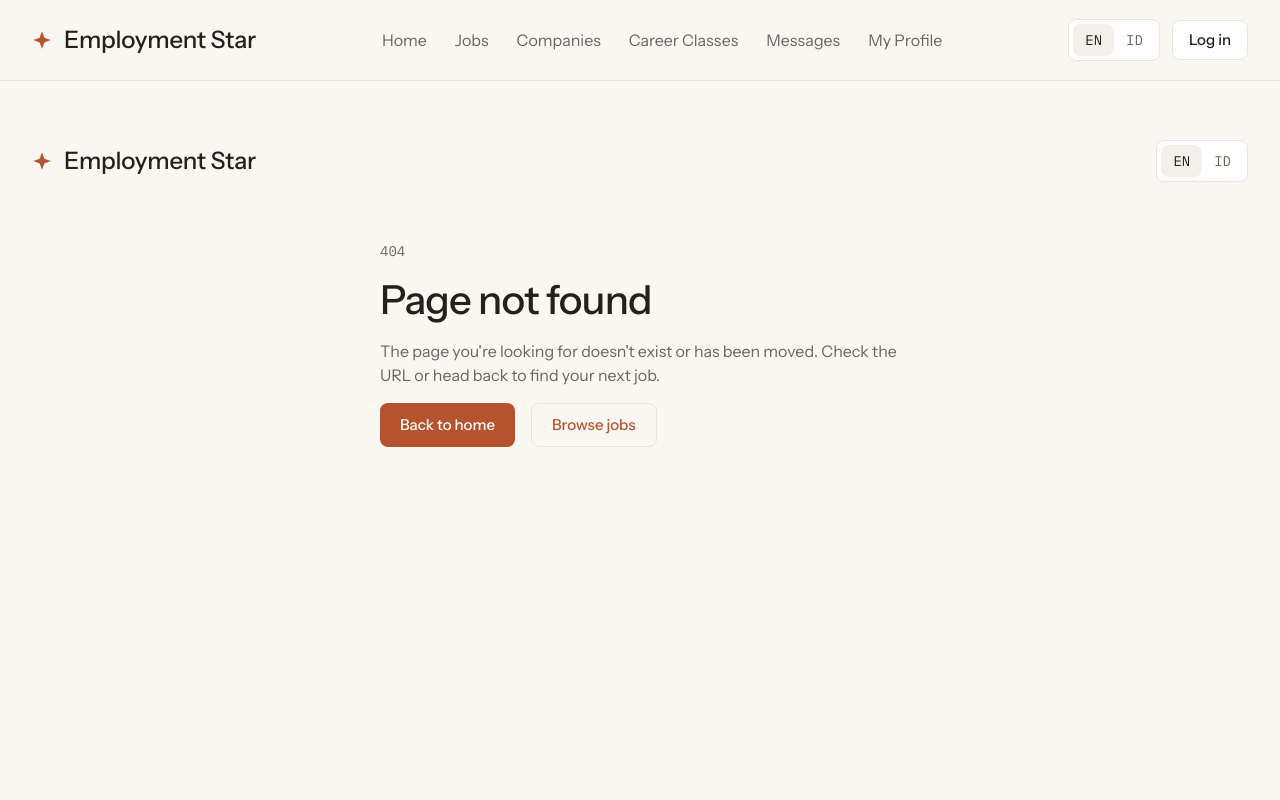
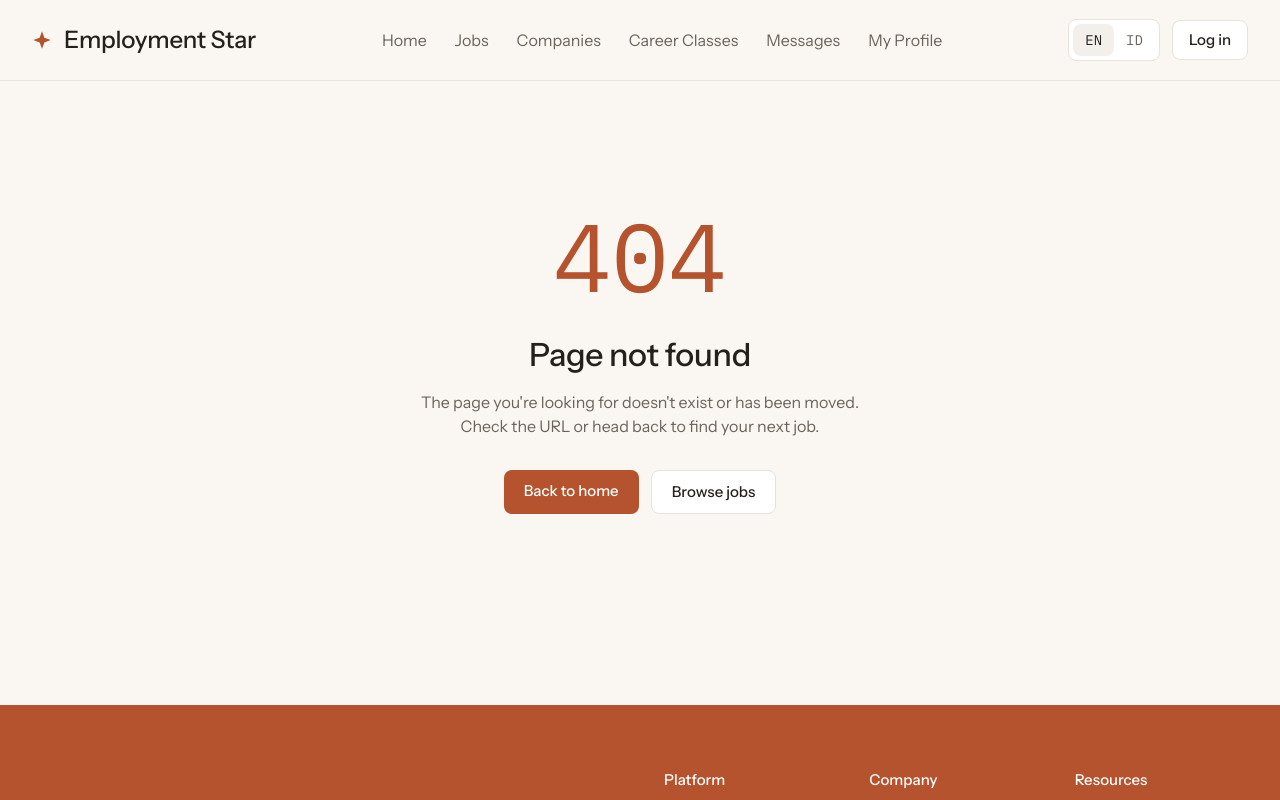
Before and after one commit to Hope-Internship-Team-1/star-employee, a React (Vite) app: page /en/1 in a window 1280 px wide. Shown: the top 800 px of the page. Built offline with nearby package versions, Linux system fonts and the light colour scheme.

Commit message:
feat: refactor error page layout and styling for improved user experience

```diff
--- a/src/pages/error/index.tsx
+++ b/src/pages/error/index.tsx
@@ -1,6 +1,5 @@
 import { Link, useRouteError } from 'react-router-dom';
-import Brand from '../../components/Brand';
-import LocaleSwitch from '../../components/LocaleSwitch';
+import Container from '../../components/Container';
 import { useLocalePath, useMessages } from '../../i18n';
 import { ERROR_CODES, errorKind } from '../../lib/routeError';
 
@@ -11,31 +10,26 @@ export default function ErrorPage() {
   const copy = t.errorPage[kind];
 
   return (
-    <div className="es-page-enter flex min-h-dvh flex-col bg-surface px-page-edge py-card-pad sm:py-section-md">
-      <header className="flex h-16 items-center justify-between gap-grid-4">
-        <Brand />
-        <LocaleSwitch />
-      </header>
-
-      <main className="mx-auto flex w-full max-w-[520px] flex-1 flex-col gap-grid-4 pt-section-md">
-        <p className="font-mono text-mono-meta text-text-secondary">{ERROR_CODES[kind]}</p>
-        <h1 className="font-page text-page-lg text-on-surface">{copy.title}</h1>
-        <p className="text-text-secondary">{copy.body}</p>
-        <div className="flex flex-wrap gap-grid-4">
+    <Container className="flex min-h-[70vh] flex-col items-center justify-center py-24 text-center">
+      <p className="font-mono text-[6rem] leading-none text-primary">{ERROR_CODES[kind]}</p>
+      <h1 className="mt-8 font-display text-page-lg-mobile text-ink lg:text-page-md">
+        {copy.title}
+      </h1>
+      <p className="mt-4 max-w-md font-body text-body-md text-text-secondary">{copy.body}</p>
+      <div className="mt-8 flex flex-wrap justify-center gap-3">
         <Link
           to={path()}
-            className="inline-flex min-h-11 items-center self-start rounded-control bg-primary px-5 font-label text-label-md text-on-primary transition-colors duration-hover-colour ease-hover-colour hover:bg-primary-hover focus-visible:outline-none focus-visible:ring-2 focus-visible:ring-primary"
+          className="rounded-control bg-primary px-5 py-2.5 font-display text-label-md text-on-primary transition-colors duration-150 ease-paper hover:bg-primary-hover focus-visible:outline-none focus-visible:ring-2 focus-visible:ring-primary"
         >
           {t.errorPage.home}
         </Link>
         <Link
           to={path('/jobs')}
-            className="inline-flex min-h-11 items-center self-start rounded-control border border-outline px-5 font-label text-label-md text-primary transition-colors duration-hover-colour ease-hover-colour hover:text-primary-hover focus-visible:outline-none focus-visible:ring-2 focus-visible:ring-primary"
+          className="rounded-control border border-outline bg-surface-raised px-5 py-2.5 font-display text-label-md text-ink transition-colors duration-150 ease-paper hover:bg-surface-subtle focus-visible:outline-none focus-visible:ring-2 focus-visible:ring-primary"
         >
           {t.errorPage.jobs}
         </Link>
       </div>
-      </main>
-    </div>
+    </Container>
   );
 }
```
Lines whose indentation alone changed are shown as unchanged.
